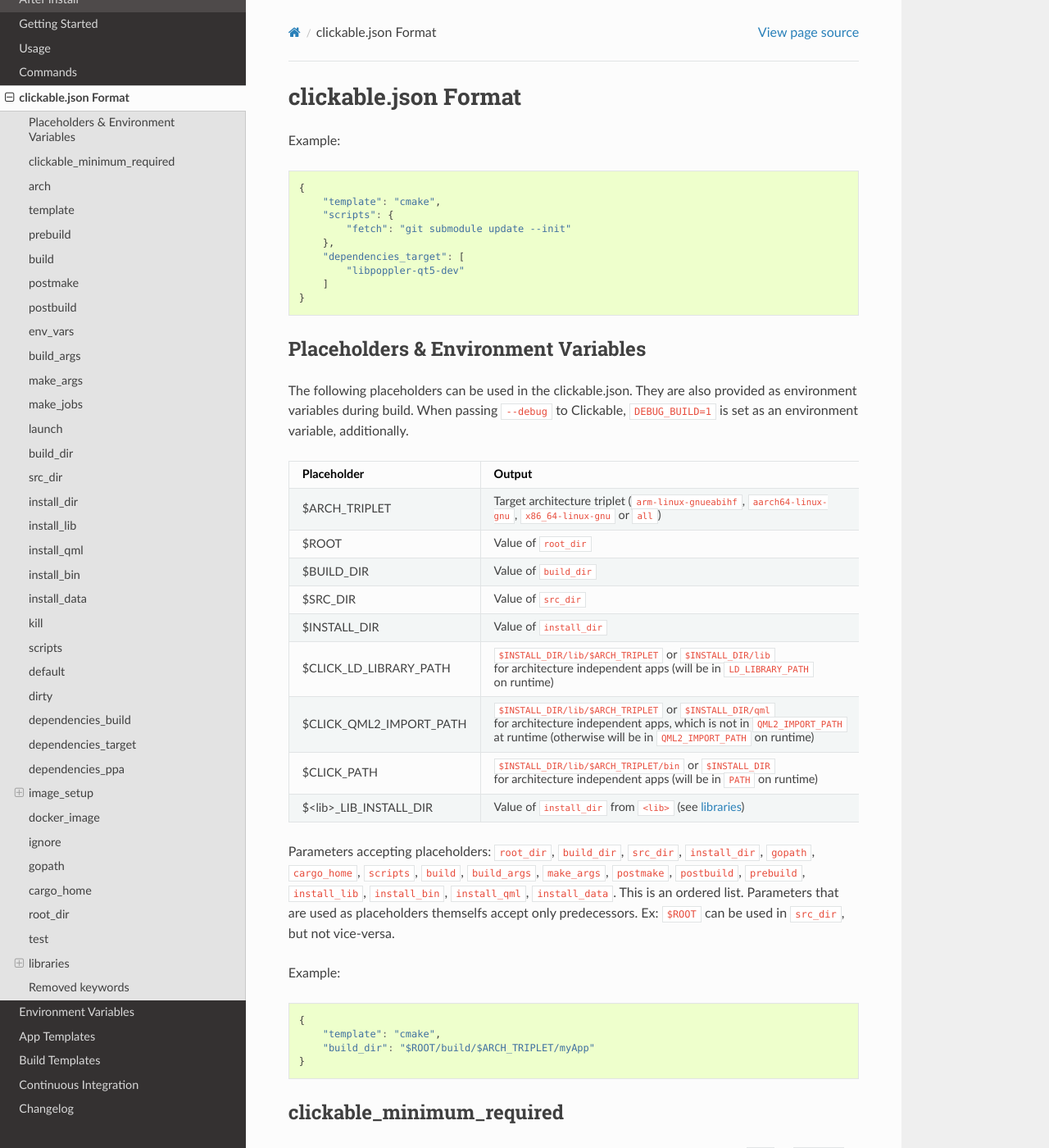
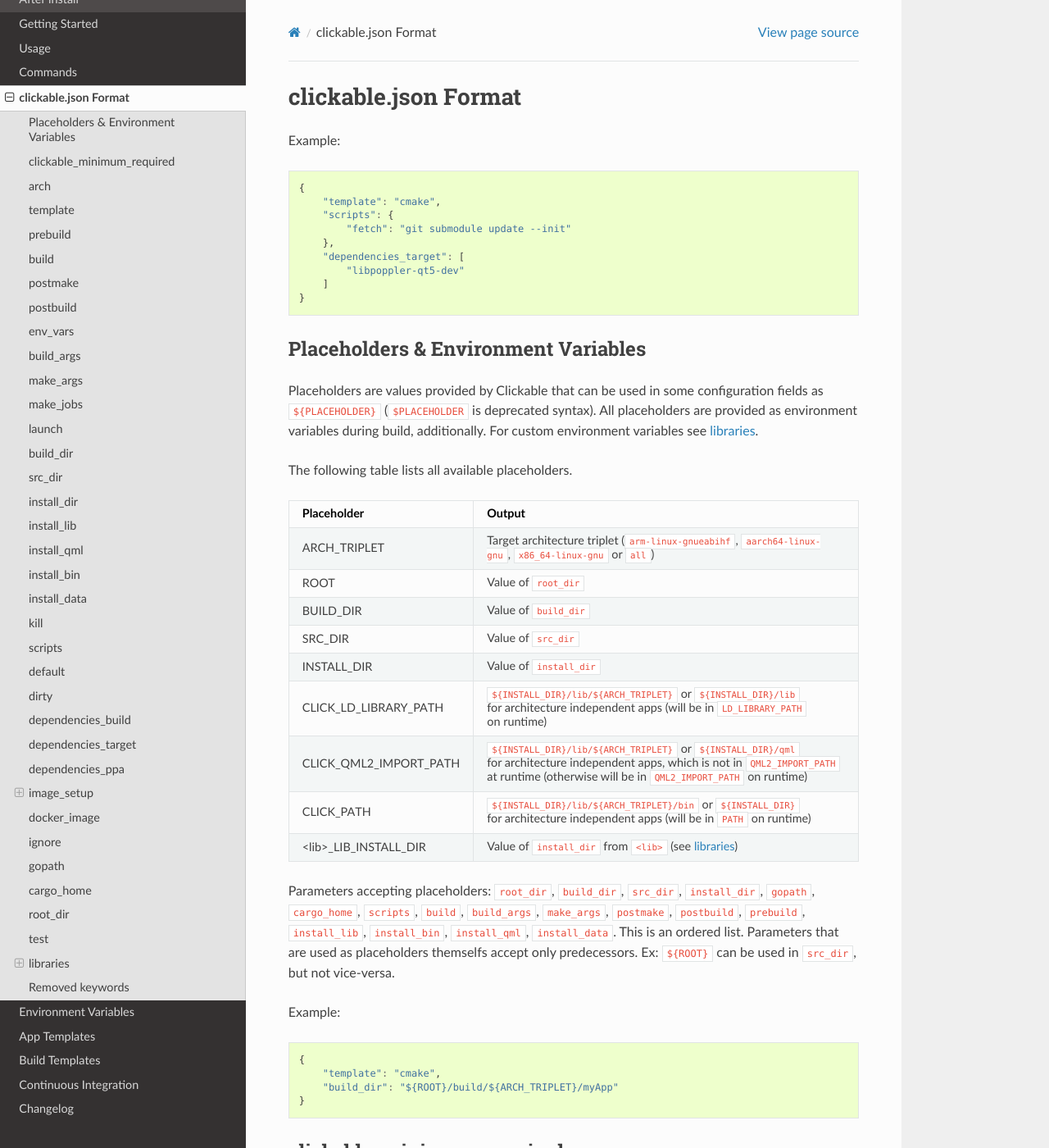
Before and after one commit to bhdouglass/clickable, a Sphinx documentation site: the page built from docs/clickable-json.rst, in a window 1280 px wide and 1400 px high. Shown: the whole window at 82% size. Built offline with Sphinx 7.4.7 and the Read the Docs theme 2.0.0, drawn with Linux system fonts in a browser that asks for light colours; some of the changed text lies outside the part shown.

Commit message:
Change placeholder syntax in docs, too

```diff
--- a/docs/clickable-json.rst
+++ b/docs/clickable-json.rst
@@ -22,26 +22,32 @@
 Placeholders & Environment Variables
 ------------------------------------
 
-The following placeholders can be used in the clickable.json.
-They are also provided as environment variables during build.
-When passing ``--debug`` to Clickable, ``DEBUG_BUILD=1`` is set
-as an environment variable, additionally.
+Placeholders are values provided by Clickable that can be used in some
+configuration fields as ``${PLACEHOLDER}`` (``$PLACEHOLDER`` is deprecated syntax).
+All placeholders are provided as environment variables during build, additionally.
+For custom environment variables see :ref:`libraries <clickable-json-env_vars>`.
+
+The following table lists all available placeholders.
 
 ======================= ======
 Placeholder             Output
 ======================= ======
-$ARCH_TRIPLET           Target architecture triplet (``arm-linux-gnueabihf``, ``aarch64-linux-gnu``, ``x86_64-linux-gnu`` or ``all``)
-$ROOT                   Value of ``root_dir``
-$BUILD_DIR              Value of ``build_dir``
-$SRC_DIR                Value of ``src_dir``
-$INSTALL_DIR            Value of ``install_dir``
-$CLICK_LD_LIBRARY_PATH  ``$INSTALL_DIR/lib/$ARCH_TRIPLET`` or ``$INSTALL_DIR/lib`` for architecture independent apps (will be in ``LD_LIBRARY_PATH`` on runtime)
-$CLICK_QML2_IMPORT_PATH ``$INSTALL_DIR/lib/$ARCH_TRIPLET`` or ``$INSTALL_DIR/qml`` for architecture independent apps, which is not in ``QML2_IMPORT_PATH`` at runtime (otherwise will be in ``QML2_IMPORT_PATH`` on runtime)
-$CLICK_PATH             ``$INSTALL_DIR/lib/$ARCH_TRIPLET/bin`` or ``$INSTALL_DIR`` for architecture independent apps (will be in ``PATH`` on runtime)
-$<lib>_LIB_INSTALL_DIR  Value of ``install_dir`` from ``<lib>`` (see :ref:`libraries <clickable-json-libraries>`)
+ARCH_TRIPLET            Target architecture triplet (``arm-linux-gnueabihf``, ``aarch64-linux-gnu``, ``x86_64-linux-gnu`` or ``all``)
+ROOT                    Value of ``root_dir``
+BUILD_DIR               Value of ``build_dir``
+SRC_DIR                 Value of ``src_dir``
+INSTALL_DIR             Value of ``install_dir``
+CLICK_LD_LIBRARY_PATH   ``${INSTALL_DIR}/lib/${ARCH_TRIPLET}`` or ``${INSTALL_DIR}/lib`` for architecture independent apps (will be in ``LD_LIBRARY_PATH`` on runtime)
+CLICK_QML2_IMPORT_PATH  ``${INSTALL_DIR}/lib/${ARCH_TRIPLET}`` or ``${INSTALL_DIR}/qml`` for architecture independent apps, which is not in ``QML2_IMPORT_PATH`` at runtime (otherwise will be in ``QML2_IMPORT_PATH`` on runtime)
+CLICK_PATH              ``${INSTALL_DIR}/lib/${ARCH_TRIPLET}/bin`` or ``${INSTALL_DIR}`` for architecture independent apps (will be in ``PATH`` on runtime)
+<lib>_LIB_INSTALL_DIR   Value of ``install_dir`` from ``<lib>`` (see :ref:`libraries <clickable-json-libraries>`)
 ======================= ======
 
-Parameters accepting placeholders: ``root_dir``, ``build_dir``, ``src_dir``, ``install_dir``, ``gopath``, ``cargo_home``, ``scripts``, ``build``, ``build_args``, ``make_args``, ``postmake``, ``postbuild``, ``prebuild``, ``install_lib``, ``install_bin``, ``install_qml``, ``install_data``. This is an ordered list. Parameters that are used as placeholders themselfs accept only predecessors. Ex: ``$ROOT`` can be used in ``src_dir``, but not vice-versa.
+Parameters accepting placeholders: ``root_dir``, ``build_dir``, ``src_dir``, ``install_dir``,
+``gopath``, ``cargo_home``, ``scripts``, ``build``, ``build_args``, ``make_args``, ``postmake``,
+``postbuild``, ``prebuild``, ``install_lib``, ``install_bin``, ``install_qml``, ``install_data``.
+This is an ordered list. Parameters that are used as placeholders themselfs accept only predecessors.
+Ex: ``${ROOT}`` can be used in ``src_dir``, but not vice-versa.
 
 Example:
 
@@ -49,7 +55,7 @@
 
     {
         "template": "cmake",
-        "build_dir": "$ROOT/build/$ARCH_TRIPLET/myApp"
+        "build_dir": "${ROOT}/build/${ARCH_TRIPLET}/myApp"
     }
 
 clickable_minimum_required
@@ -63,7 +69,8 @@
 arch
 ----
 
-Optional, specifies an exclusive architecture that this configuration is compatible with. This prevents the app from being build for other architectures and may also prevent the desktop mode.
+Optional, specifies an exclusive architecture that this configuration is compatible with.
+This prevents the app from being build for other architectures and may also prevent the desktop mode.
 
 To specify the architecture for building use the cli argument instead (ex: ``--arch arm64``).
 
@@ -146,54 +157,58 @@
 build_dir
 ---------
 
-Optional, a custom build directory. Defaults to ``$ROOT/build/$ARCH_TRIPLET/app``.
+Optional, a custom build directory. Defaults to ``${ROOT}/build/${ARCH_TRIPLET}/app``.
 Thanks to the architecture triplet, builds for different architectures can
 exist in parallel.
 
 src_dir
 -------
 
-Optional, a custom source directory. Defaults to ``$ROOT``
+Optional, a custom source directory. Defaults to ``${ROOT}``
 
 install_dir
 -----------
 
-Optional, a custom install directory (used to gather data that goes into the click package). Defaults to ``$BUILD_DIR/install``
+Optional, a custom install directory (used to gather data that goes into the click package).
+Defaults to ``${BUILD_DIR}/install``
 
 .. _clickable-json-install_lib:
 
 install_lib
 -----------
 
-Optional, additional libraries that should be installed with the app and be in ``LD_LIBRARY_PATH`` at runtime. The destination directory is ``$CLICK_LD_LIBRARY_PATH``. Ex:
+Optional, additional libraries that should be installed with the app and be in ``LD_LIBRARY_PATH`` at runtime.
+The destination directory is ``${CLICK_LD_LIBRARY_PATH}``. Ex:
 
 .. code-block:: javascript
 
     "install_lib": [
-        "/usr/lib/$ARCH_TRIPLET/libasound.so*"
+        "/usr/lib/${ARCH_TRIPLET}/libasound.so*"
     ]
 
 Can be specified as a string or a list of strings.
-Supports wildcards as this actually calls ``cp -r <path> $CLICK_LD_LIBRARY_PATH`` in a bash.
+Supports wildcards as this actually calls ``cp -r <path> ${CLICK_LD_LIBRARY_PATH}`` in a bash.
 
 install_qml
 -----------
 
-Optional, additional QML files or directories that should be installed with the app and be in ``QML2_IMPORT_PATH`` at runtime. The destination directory is ``$CLICK_QML2_IMPORT_PATH``. Ex:
+Optional, additional QML files or directories that should be installed with the app and be in
+``QML2_IMPORT_PATH`` at runtime. The destination directory is ``${CLICK_QML2_IMPORT_PATH}``. Ex:
 
 .. code-block:: javascript
 
     "install_qml": [
-        "/usr/lib/$ARCH_TRIPLET/qt5/qml/QtGraphicalEffects"
+        "/usr/lib/${ARCH_TRIPLET}/qt5/qml/QtGraphicalEffects"
     ]
 
 Can be specified as a string or a list of strings.
-Supports wildcards as this actually calls ``cp -r <path> $CLICK_QML2_IMPORT_PATH`` in a bash.
+Supports wildcards as this actually calls ``cp -r <path> ${CLICK_QML2_IMPORT_PATH}`` in a bash.
 
 install_bin
 -----------
 
-Optional, additional executables that should be installed with the app and be in ``PATH`` at runtime. The destination directory is ``$CLICK_PATH``. Ex:
+Optional, additional executables that should be installed with the app and be in ``PATH`` at runtime.
+The destination directory is ``${CLICK_PATH}``. Ex:
 
 .. code-block:: javascript
 
@@ -202,18 +217,19 @@
     ]
 
 Can be specified as a string or a list of strings.
-Supports wildcards as this actually calls ``cp -r <path> $CLICK_PATH`` in a bash.
+Supports wildcards as this actually calls ``cp -r <path> ${CLICK_PATH}`` in a bash.
 
 install_data
 ------------
 
-Optional, additional files or directories that should be installed with the app. Needs to be specified as a dictionary with absolute source paths as keys and destinations as value. Ex:
+Optional, additional files or directories that should be installed with the app.
+Needs to be specified as a dictionary with absolute source paths as keys and destinations as value. Ex:
 
 .. code-block:: javascript
 
     "install_data": {
-        "$ROOT/packaging/manifest.json": "$INSTALL_DIR",
-        "$ROOT/packaging/myapp.desktop": "$INSTALL_DIR"
+        "${ROOT}/packaging/manifest.json": "${INSTALL_DIR}",
+        "${ROOT}/packaging/myapp.desktop": "${INSTALL_DIR}"
     },
 
 Supports wildcards as this actually calls ``cp -r <src> <dst>`` in a bash.
@@ -233,7 +249,7 @@
 
     "scripts": {
         "fetch": "git submodule update --init",
-        "echo": "echo $ARCH_TRIPLET"
+        "echo": "echo ${ARCH_TRIPLET}"
     }
 
 That enables the use of ``clickable fetch`` and ``clickable echo``.
@@ -355,7 +371,8 @@
 cargo_home
 ----------
 
-Optional, the Cargo home path on the host machine that is used for caching (namely its subdirs ``registry``, ``git`` and ``.package-cache``).
+Optional, the Cargo home path on the host machine that is used for caching
+(namely its subdirs ``registry``, ``git`` and ``.package-cache``).
 Defaults to ``~/.clickable/cargo``.
 
 .. _clickable-json-build-args:
@@ -404,15 +421,18 @@
 ``dependencies_build``, ``dependencies_target`` and ``dependencies_ppa``,
 can be used for a library the same way as described above for the app.
 
-In addition to the :ref:`placeholders <clickable-json-placeholders>` described above, the following placeholders are available:
+In addition to the :ref:`placeholders <clickable-json-placeholders>` described above,
+the following placeholders are available:
 
 ============= ======
 Placeholder   Output
 ============= ======
-$NAME         The library name (key name in the ``libraries`` dictionary)
+NAME          The library name (key name in the ``libraries`` dictionary)
 ============= ======
 
-A single library can be build by specifying its name as ``clickable build-libs lib1 --arch arm64`` to build the library with name ``lib1`` for the architecture ``arm64``. ``clickable clean-libs lib1 --arch arm64`` cleans the libraries build dir.
+A single library can be build by specifying its name as ``clickable build-libs lib1 --arch arm64``
+to build the library with name ``lib1`` for the architecture ``arm64``.
+``clickable clean-libs lib1 --arch arm64`` cleans the libraries build dir.
 
 template
 ^^^^^^^^
@@ -420,11 +440,12 @@
 
 src_dir
 ^^^^^^^
-Optional, library source directory. Must be relative to the project root. Defaults to ``$ROOT/libs/$NAME``
+Optional, library source directory. Must be relative to the project root. Defaults to ``${ROOT}/libs/${NAME}``
 
 build_dir
 ^^^^^^^^^
-Optional, library build directory. Must be relative to the project root. Defaults to ``$ROOT/build/$ARCH_TRIPLET/$NAME``. Thanks to the architecture triplet, builds for different architectures can
+Optional, library build directory. Must be relative to the project root. Defaults to ``${ROOT}/build/${ARCH_TRIPLET}/${NAME}``.
+Thanks to the architecture triplet, builds for different architectures can
 exist in parallel.
 
 Removed keywords
```
Also changed, not shown: other parts of docs/clickable-json.rst (+4 -0 lines).
